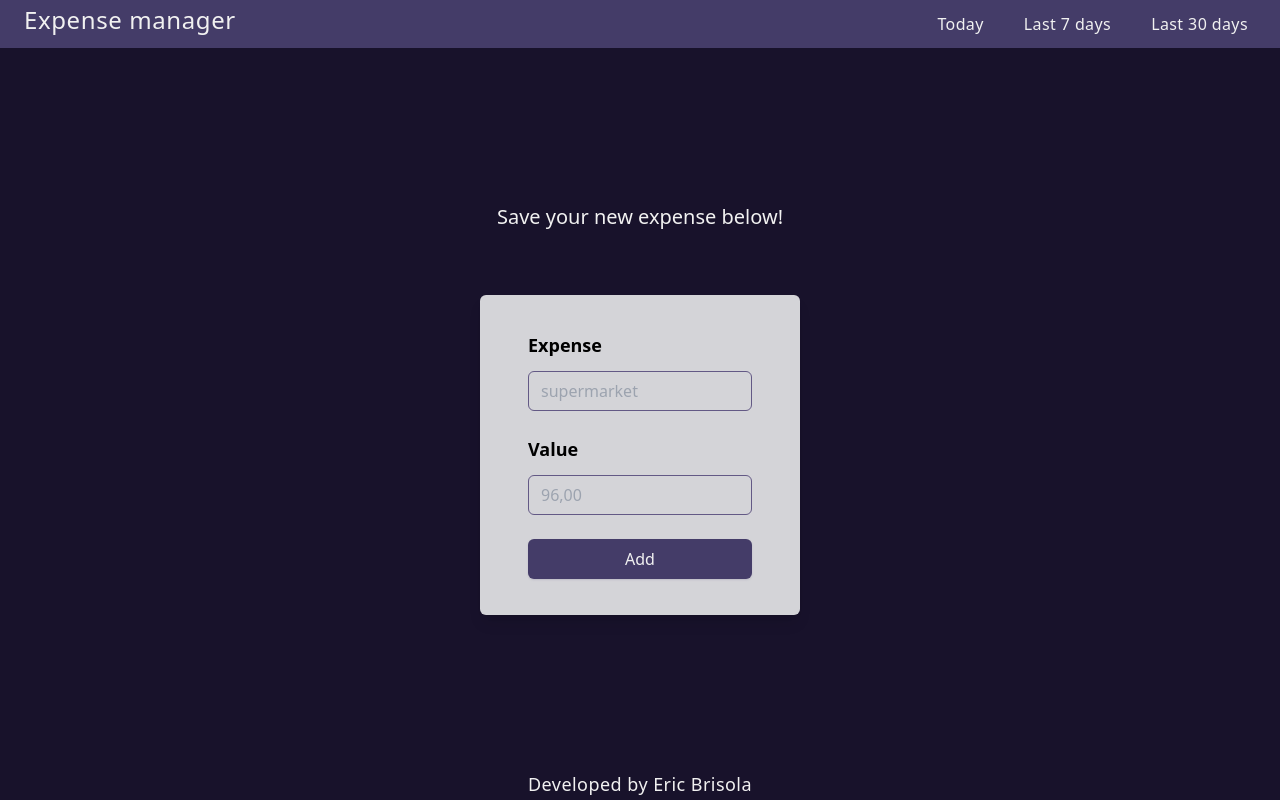
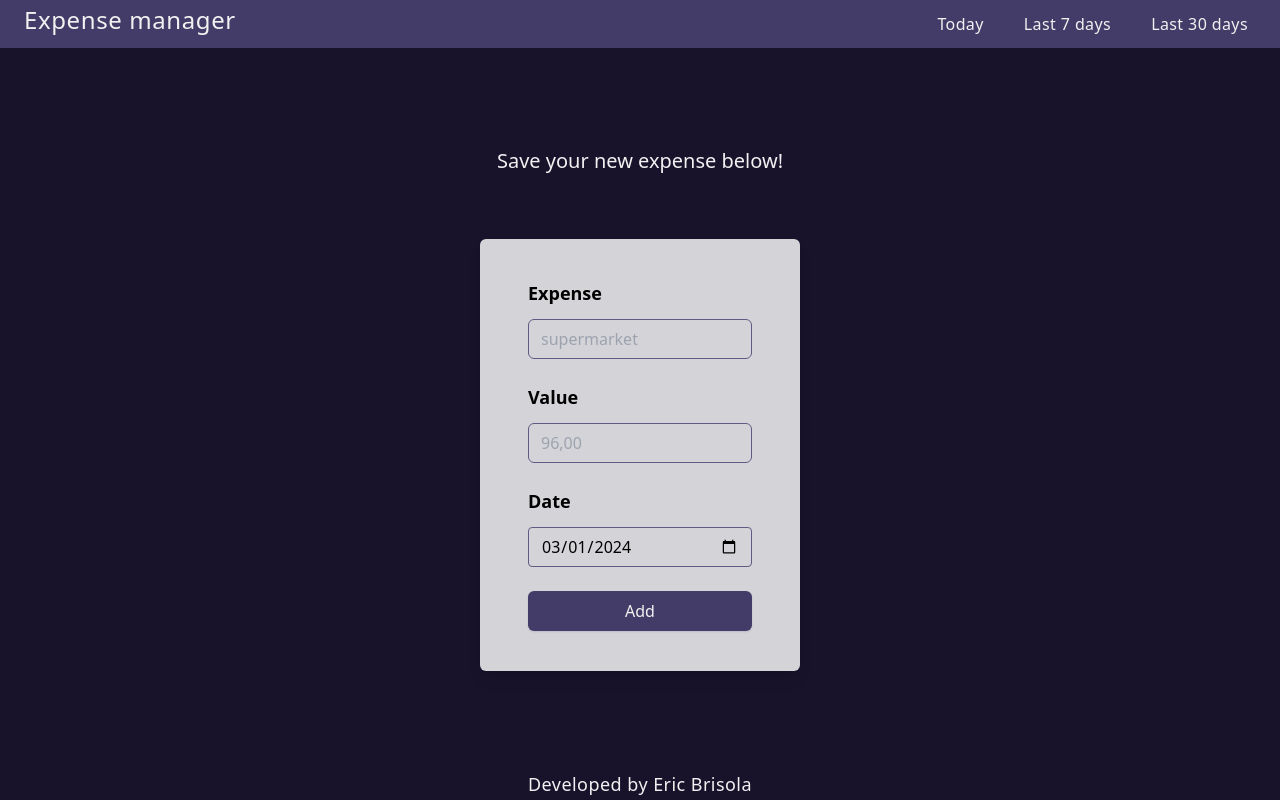
Before and after one commit to EricBrisola/expense-manager, a React (Vite) app: page / in a window 1280 px wide. Built offline with nearby package versions, Linux system fonts and the light colour scheme.

Commit message:
style: new calendar component style

```diff
--- a/src/components/Form/index.jsx
+++ b/src/components/Form/index.jsx
@@ -1,16 +1,20 @@
 import { ExpensesContext } from "../../contexts/ExpensesContext";
 import { useContext } from "react";
+import Modal from "../Modal";
+import dayjs from "dayjs";
 
 const Form = () => {
-  const { expense, handleSubmit, handleExpenseInputs, allExpenses } =
+  const { expense, handleSubmit, handleExpenseInputs } =
     useContext(ExpensesContext);
 
   //console.log(allExpenses);
+  // console.log(expense);
+  // console.log(customDate);
 
   return (
     <section className="flex flex-1 flex-col items-center justify-center gap-16 bg-purple-400">
       <p className="text-xl text-white">Save your new expense below!</p>
-      <article className="flex h-80 w-80 items-center justify-center rounded-md bg-zinc-300 shadow-lg">
+      <article className="flex h-[27rem] w-80 items-center justify-center rounded-md bg-zinc-300 shadow-lg">
         <form onSubmit={handleSubmit} className="flex flex-col gap-6">
           <label
             htmlFor="new-expense-title-input"
@@ -46,11 +50,58 @@ const Form = () => {
               step={0.01}
             />
           </label>
+          <div className="flex flex-col gap-3">
+            <p className="text-lg font-semibold">Date</p>
+            <input
+              id="new-expense-date-input"
+              type="date"
+              name="date"
+              className="h-10 w-56 rounded border-[1px] border-purple-100 bg-transparent p-3 outline-none focus:border-2 focus:border-purple-300"
+              onChange={handleExpenseInputs}
+              value={expense.date}
+              max={dayjs().format("YYYY-MM-DD")}
+            />
+          </div>
           <button className="rounded-md bg-purple-200 p-2 text-white shadow-sm shadow-purple-100/20 duration-200 hover:shadow-lg hover:shadow-purple-100/40">
             Add
           </button>
         </form>
       </article>
+      {/* {isModalOpen && (
+        <Modal closeModal={closeModal}>
+          <div className="flex h-36 w-48 flex-col items-center gap-2 rounded bg-purple-200 p-1">
+            <div className="flex w-full justify-end">
+              <button
+                type="button"
+                className="relative h-7 w-6 cursor-pointer rounded border-none bg-red-600 pb-1 text-white"
+                onClick={closeModal}
+              >
+                x
+              </button>
+            </div>
+            <div className="flex flex-col gap-3 ">
+              <input
+                type="date"
+                name="date"
+                className="h-7 w-[7.5rem] rounded outline-none"
+                onChange={(ev) => {
+                  hadleCustomDate(ev);
+                }}
+                value={customDate}
+              />
+              <button
+                className="h-7 w-[7.5rem] rounded-md bg-purple-400 text-white shadow-sm shadow-purple-400/20 duration-200 hover:shadow-lg hover:shadow-purple-400/40"
+                onClick={() => {
+                  saveChosenDate();
+                  closeModal();
+                }}
+              >
+                Save
+              </button>
+            </div>
+          </div>
+        </Modal>
+      )} */}
     </section>
   );
 };
```
